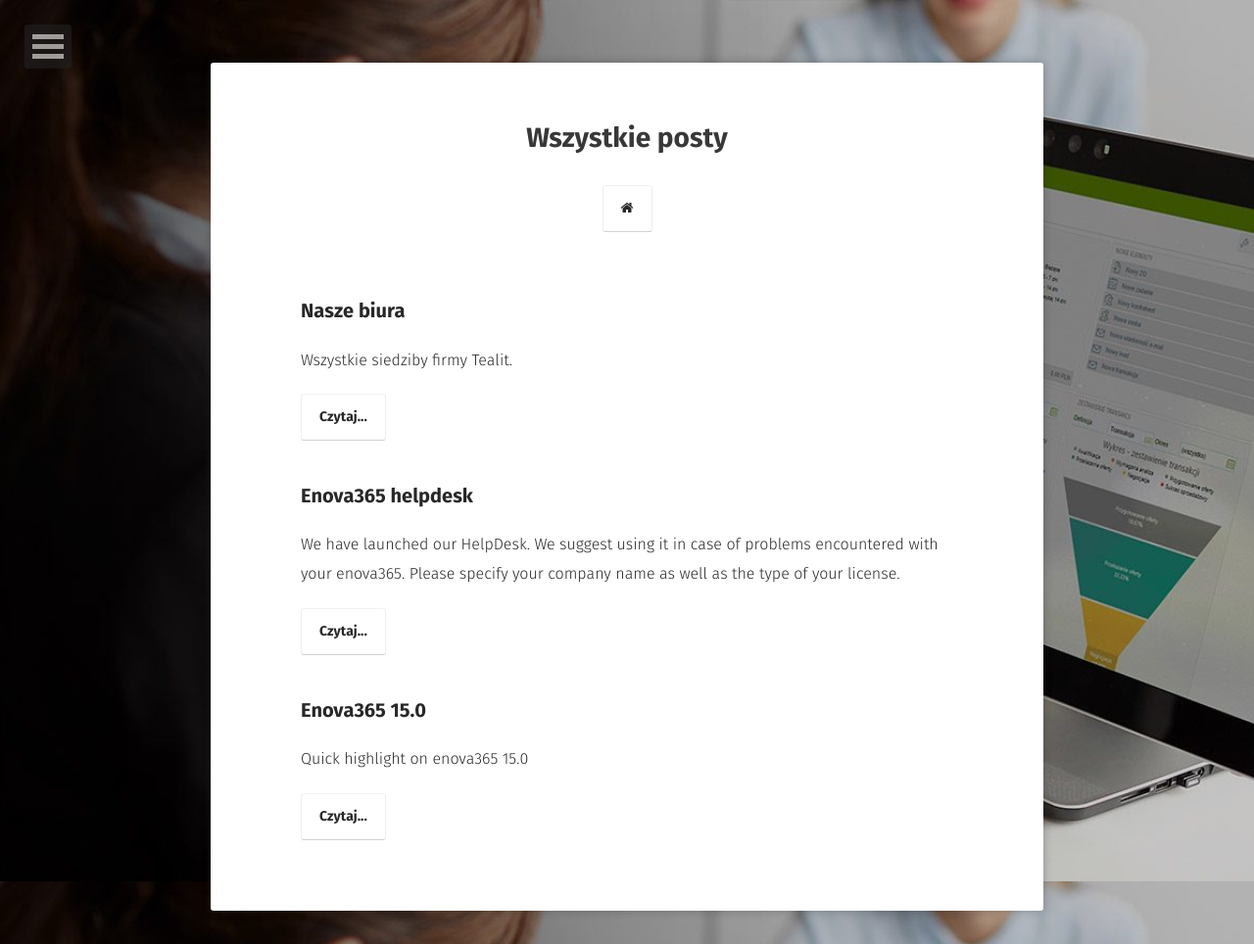
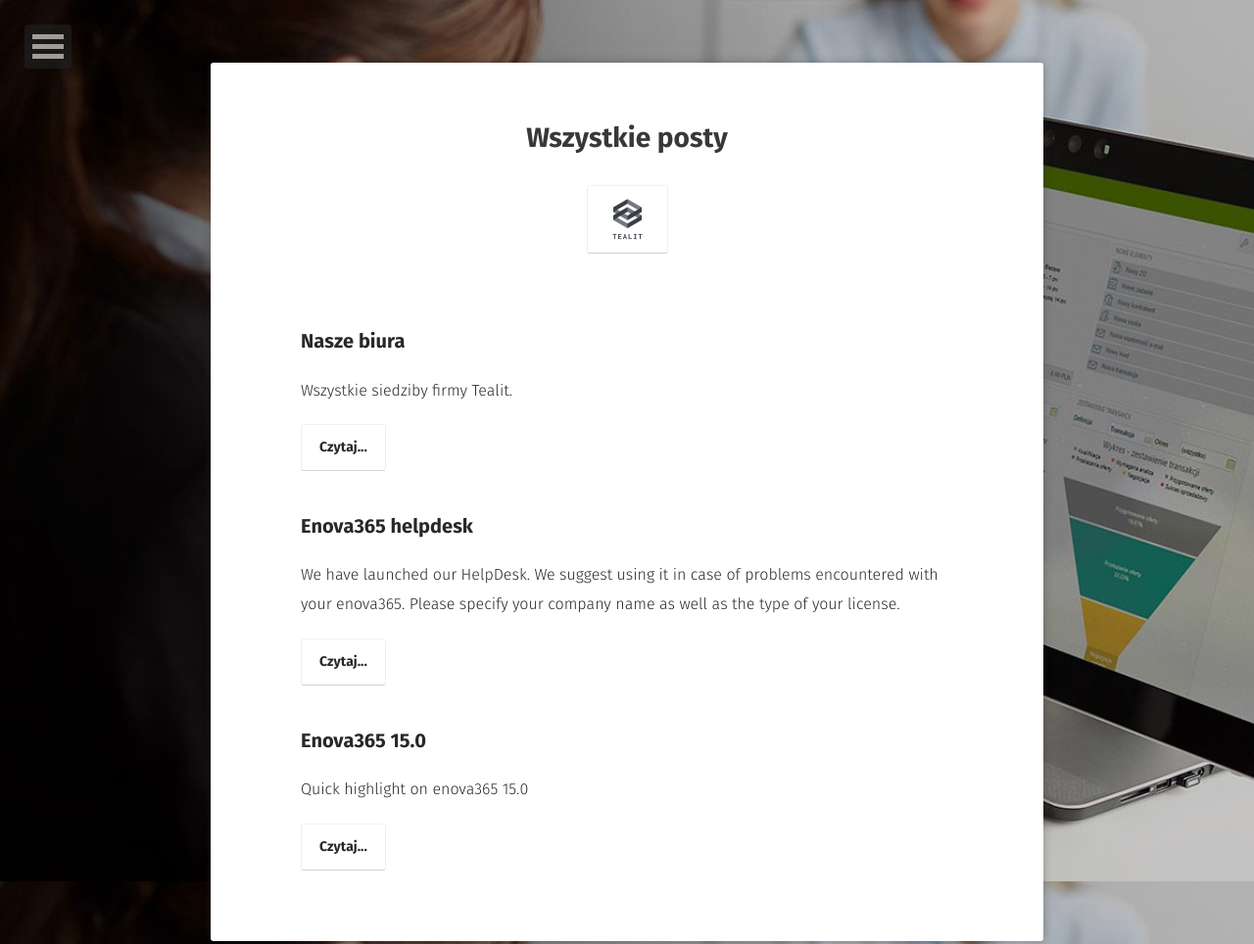
Before and after one commit to Avyse/avyse.github.io, a Jekyll site: the page built from posts/index.md, in a window 1280 px wide. Shown: the whole page at 98% size. Built offline with Jekyll 4.4.1, drawn with Linux system fonts in a browser that asks for light colours; some web fonts are replaced.

Commit message:
Btn replace

```diff
--- a/_layouts/post-list.html
+++ b/_layouts/post-list.html
@@ -18,7 +18,7 @@ layout: compress
                 <div class="post-title">
                     <h1>{{ page.title }}</h1>
                     <a class="btn zoombtn" href="{{site.url}}">
-                        <i class="fa fa-home"></i>
+                      <img src="../assets/img/logo-btn.png">
                     </a>
                 </div>
                 <div class="post-list">
```
